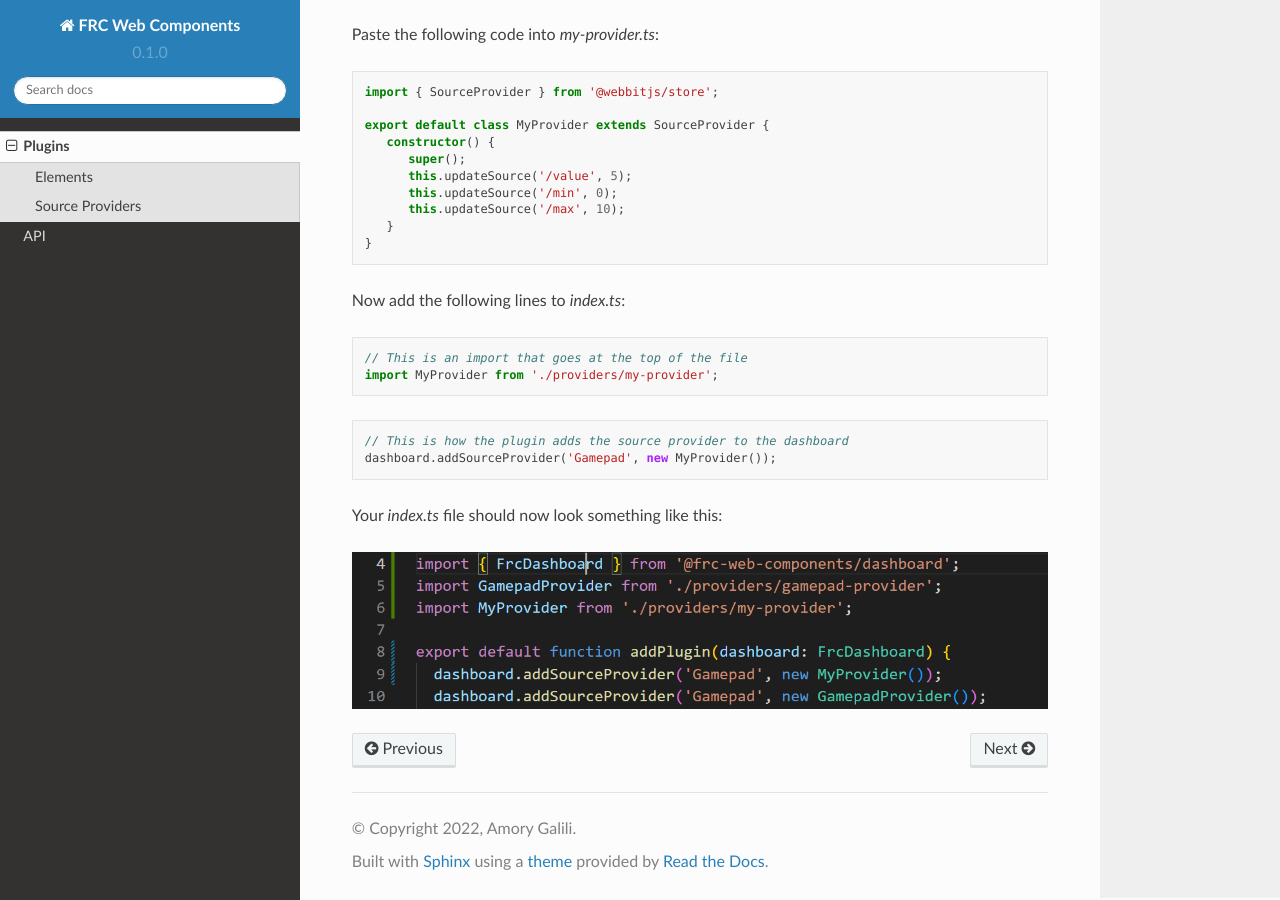
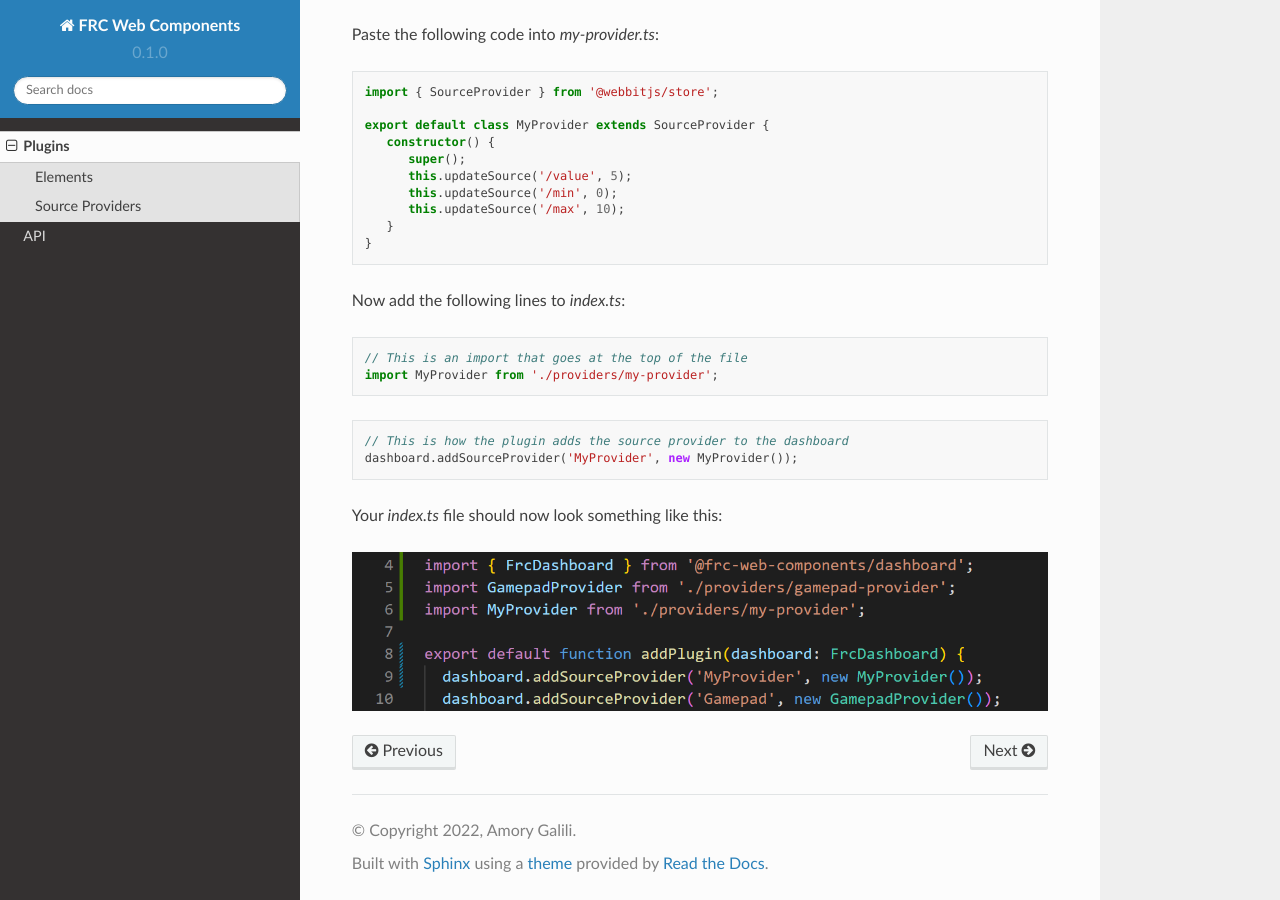
Before and after one commit to frc-web-components/docs, a Sphinx documentation site: the page built from docs/source/plugins.rst, in a window 1280 px wide and 900 px high, scrolled down 1838 px. Built offline with Sphinx 7.4.7 and the Read the Docs theme 2.0.0, drawn with Linux system fonts in a browser that asks for light colours.

Commit message:
Fixed typos

```diff
--- a/docs/source/plugins.rst
+++ b/docs/source/plugins.rst
@@ -56,7 +56,7 @@ Now add the following lines to `index.ts`:
 .. code-block:: typescript
 
    // This is how the plugin adds the source provider to the dashboard
-   dashboard.addSourceProvider('Gamepad', new MyProvider());
+   dashboard.addSourceProvider('MyProvider', new MyProvider());
 
 
 Your `index.ts` file should now look something like this:
```
Also changed, not shown: docs/source/assets/plugins-source-provider4.png.
